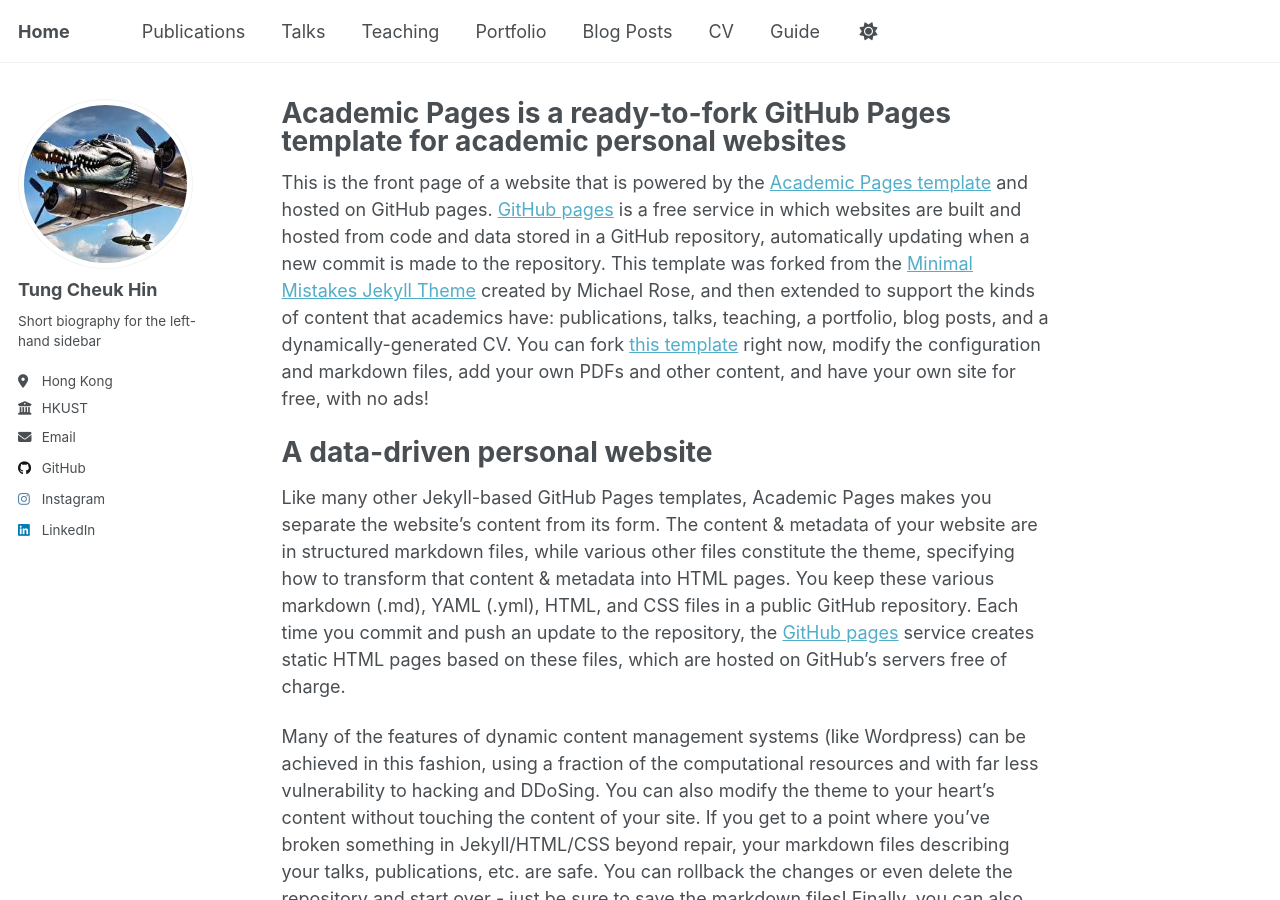
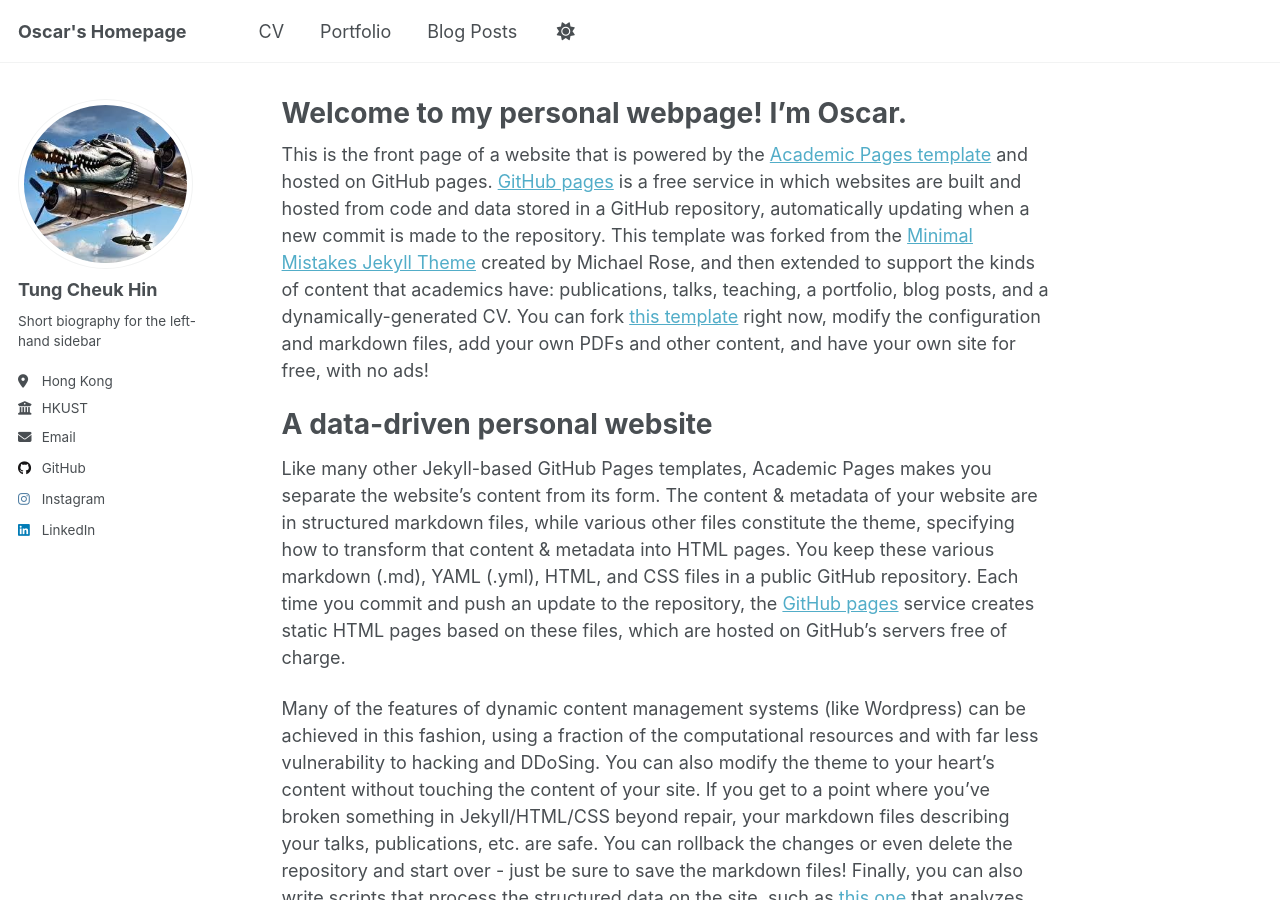
Before and after one commit to tchisme/tchisme.github.io, a Jekyll site: the page built from _pages/about.md, in a window 1280 px wide and 900 px high. Built offline with Jekyll 4.4.1, drawn with Linux system fonts in a browser that asks for light colours.

Commit message:
Updates according to Youtube tutorial

```diff
--- a/_config.yml
+++ b/_config.yml
@@ -9,7 +9,7 @@
 # Basic Site Settings
 locale                   : "en-US"
 site_theme               : "default"
-title                    : "Home"
+title                    : "Oscar's Homepage"
 title_separator          : "-"
 name                     : "Tung Cheuk Hin"
 description              : &description "personal description"
--- a/_pages/about.md
+++ b/_pages/about.md
@@ -1,6 +1,6 @@
 ---
 permalink: /
-title: "Academic Pages is a ready-to-fork GitHub Pages template for academic personal websites"
+title: "Welcome to my personal webpage! I'm Oscar."
 author_profile: true
 redirect_from:
   - /about/
```
Also changed, not shown: _data/navigation.yml (+12 -12 lines), 2 other files.
